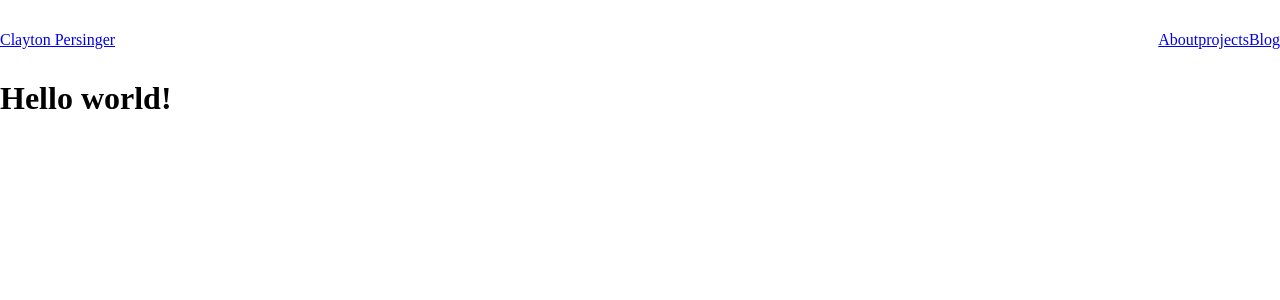
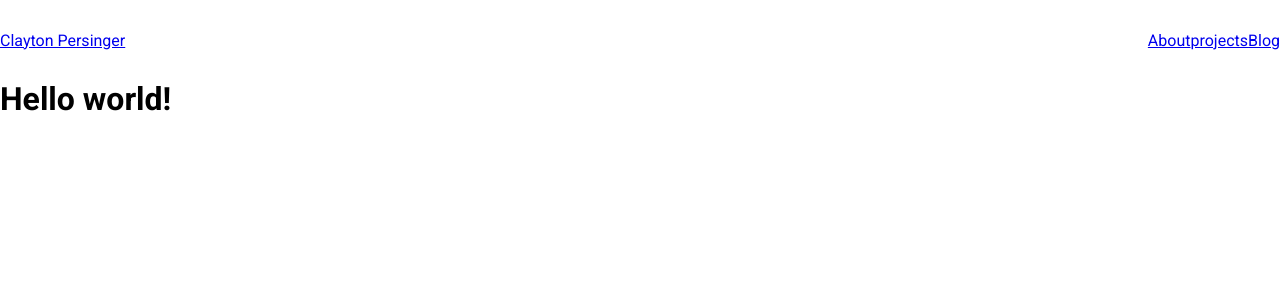
Before and after one commit to oMnotopia/portfolio, a React (Vite) app: page / in a window 1280 px wide. Shown: the top 300 px of the page. Built offline with nearby package versions, Linux system fonts and the light colour scheme.

Commit message:
Apply roboto font to project

```diff
--- a/src/styles/App.css
+++ b/src/styles/App.css
@@ -2,4 +2,5 @@
   margin: 0;
   padding: 0;
   box-sizing: border-box;
+  font-family:'Roboto', Times, serif;
 }
```
